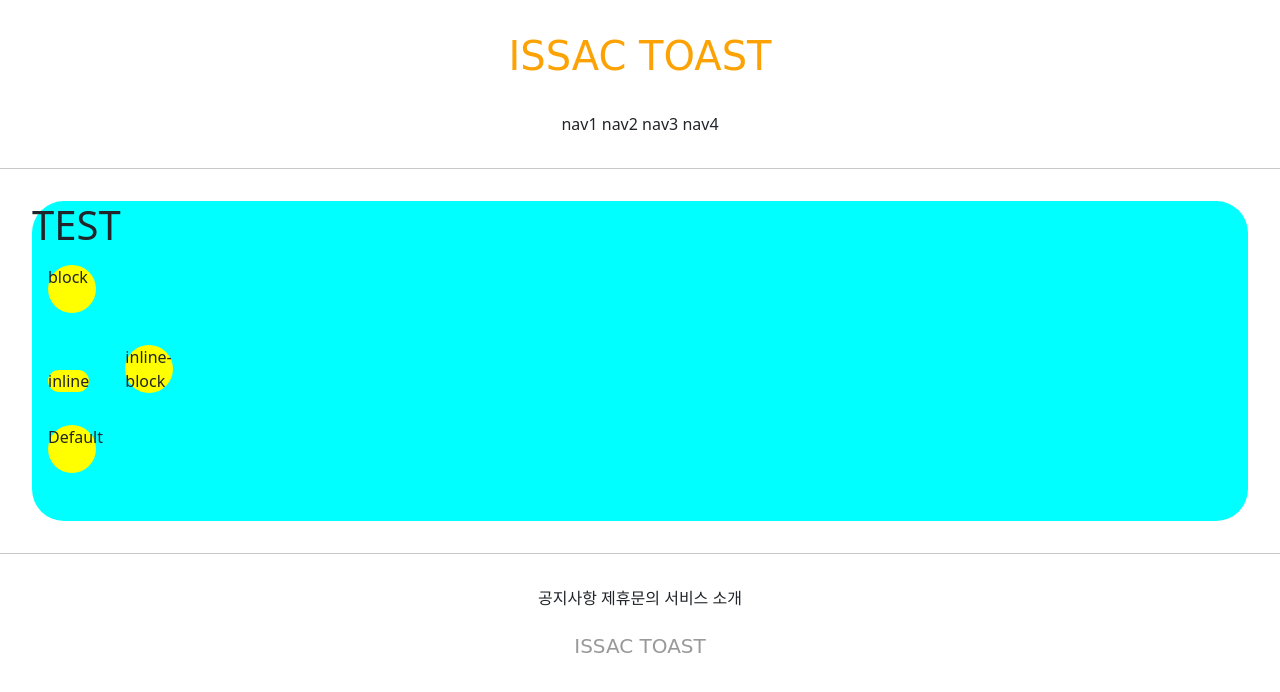
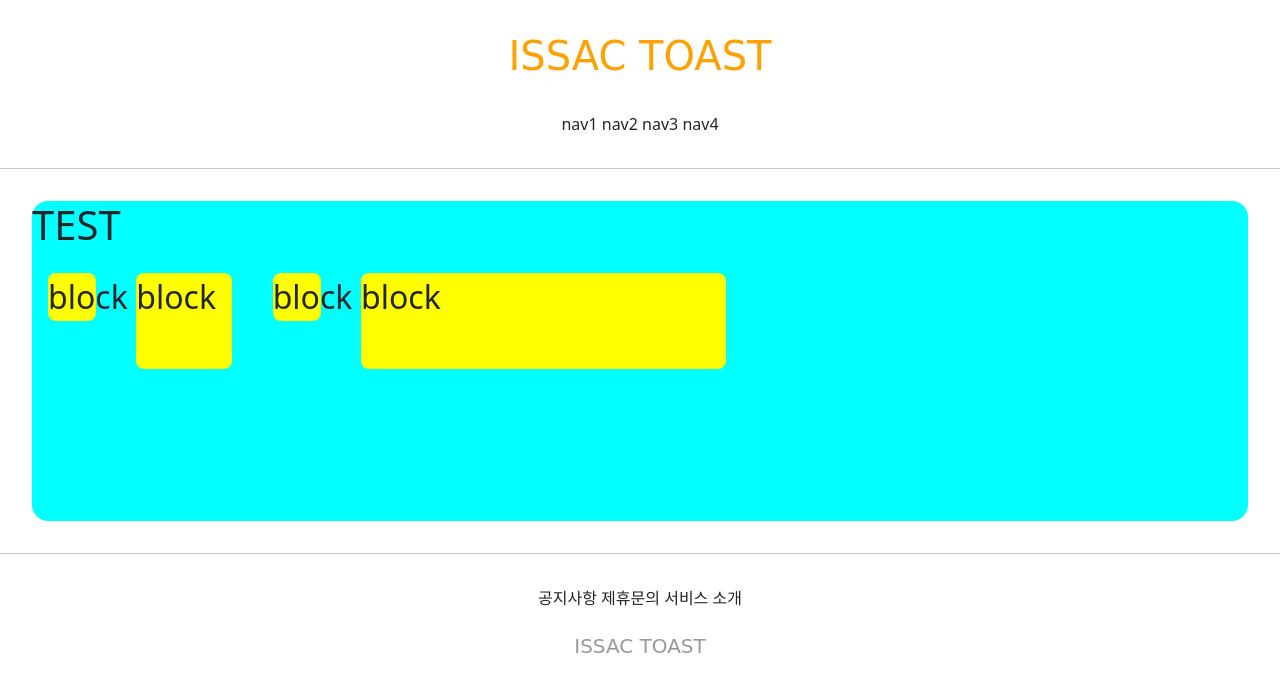
Before and after one commit to issac527/Web-Application_Project, a Django app: page /acount/hw/ in a window 1280 px wide. Shown: the top 692 px of the page. Run offline with Django 3.2, Linux system fonts and the light colour scheme; parts of the project's set-up code (start-up, migrations or seed data) failed here and were passed over; some web fonts are replaced.

Commit message:
2021-07-07 inline-block 예제

```diff
--- a/acountapp/templates/acountapp/hello_world.html
+++ b/acountapp/templates/acountapp/hello_world.html
@@ -13,20 +13,21 @@
     .testing
     {
         background-color : yellow;
+        display:inline-block;
         margin : 1rem;
         height : 48px;
         width : 48px;
-        border-radius : 2rem;
+        border-radius : .5rem;
     }
     </style>
 
-    <div style = "height: 20rem; background-color: aqua; margin: 2rem; border-radius: 2rem">
+    <div style = "height: 20rem; background-color: aqua;
+    margin: 2rem; border-radius: 1rem; font-size : 2rem">
         <h1>TEST</h1>
-        <div class = 'testing' style = "display:block">block</div>
-        <div class = 'testing' style = "display:inline">inline</div>
-        <div class = 'testing' style = "display:inline-block">inline-block</div>
-        <div class = 'testing' style = "display:none">none</div>
-        <div class = 'testing'>Default</div>
+        <div class = 'testing' style = "height: 48px; width: 48px">block</div>
+        <div class = 'testing' style = "height: 3em; width: 3em">block</div>
+        <div class = 'testing' style = "height: 3rem; width: 3rem">block</div>
+        <div class = 'testing' style = "height: 30%; width: 30%">block</div>
     </div>
 
 {% endblock %}
```
